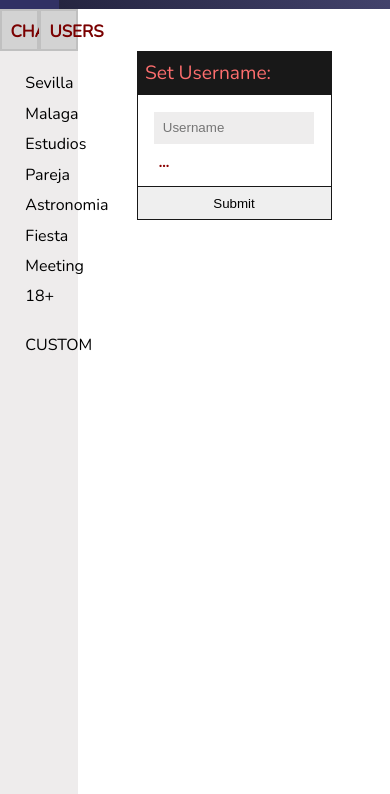
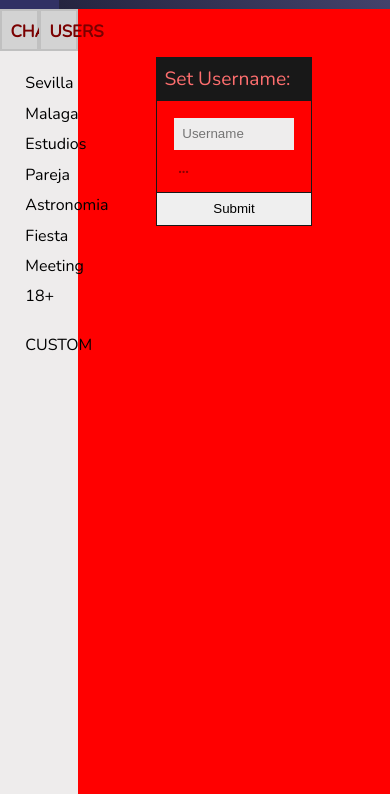
Before and after one commit to PyColmenero/instant-chat, a website: page index.html in a window 390 px wide. Shown: the part 50-844 px from the top of the page. Drawn offline with nearby package versions, Linux system fonts and the light colour scheme; no server answers.

Commit message:
Bug Mobile resize 11

```diff
--- a/index.html
+++ b/index.html
@@ -39,6 +39,9 @@
 
         </head>
         <body>
+
+            <div id="all">
+
                 <nav>
                     <div id="hambChats"><img src="./medias/hamburger.png" alt=""></div>
                     <div id="centerNav"><h1 id="logo" class="noselect">Colmenero's Chat</h1></div>
@@ -75,6 +78,7 @@
                     </aside>
 
                     <div id="chat-username">
+                        <div id="loginContaaa">
                             <p class="resaltedP">Set Username:</p>
                             <div>
                                 <input id="usernameInput" type="text" placeholder="Username">
@@ -83,6 +87,7 @@
                                 </div>
                             </div>
                             <button id="enterChat">Submit</button>
+                        </div>
                     </div>
 
                     <div id="customChatCont" style="display: none;">
@@ -131,6 +136,7 @@
 
                 </div>
 
+            </div>
 
             <script src="./socket.io/socket.io.js"></script>
 
--- a/public/scripts/resize_01.js
+++ b/public/scripts/resize_01.js
@@ -57,7 +57,9 @@ function changeOutHeight(){
 
     outputH = (bodyH - summatori)
 
-    //$("body").height( bodyH )
+    $("#all").height( bodyH )
+    $("#all").css("background","red")
+
 
     //output.append( outputH+' , '+summatori + " , " + window.innerWidth)
 
--- a/public/styles/login-random.css
+++ b/public/styles/login-random.css
@@ -3,11 +3,15 @@
 }
 
     #chat-username, #customChatCont{
+        width: 100%;
+    }
+        #loginContaaa{
             width: 50%;
-        margin: 5vh auto;
+            margin: 3rem auto;
+
+            box-sizing: border-box;
         }
-
-        #chat-username > div, #customChatCont > div{
+            #loginContaaa > div, #customChatCont > div{
                 border: 1px solid #181818;
                 padding: 2vh;
             }
@@ -46,9 +50,8 @@
 @media screen and (max-device-aspect-ratio: 1/1) {
 
     #chat-username, #customChatCont{
-
+    }
+        #loginContaaa{
             width: 80%;
-
         }
-
 }
```
Lines whose indentation alone changed are shown as unchanged.
